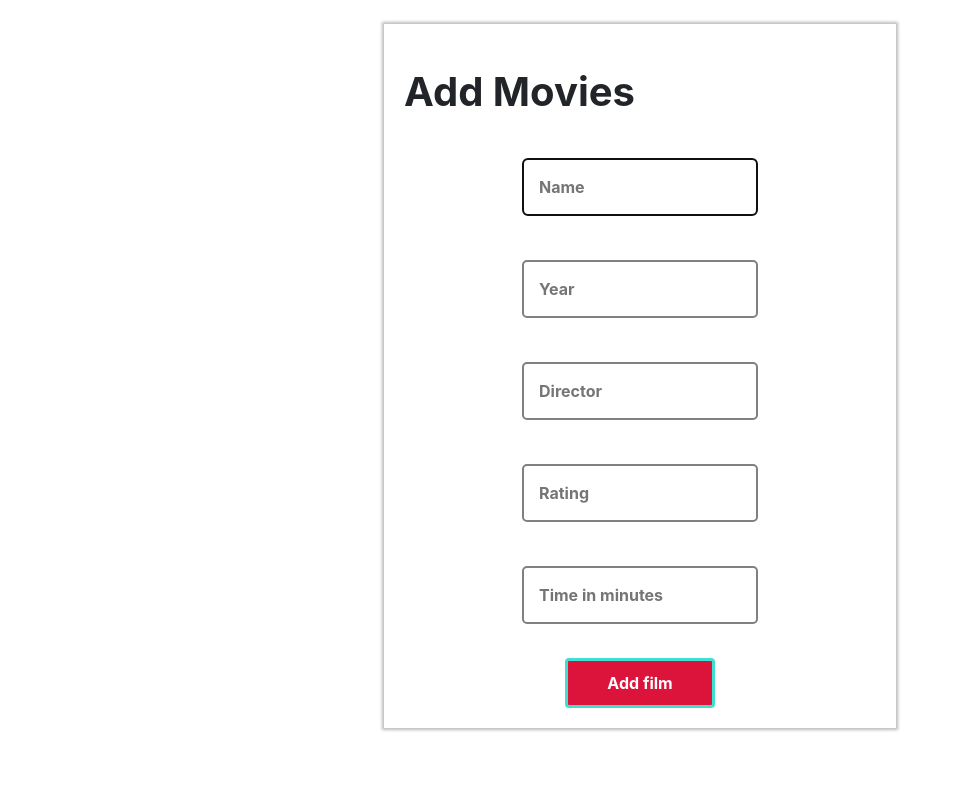
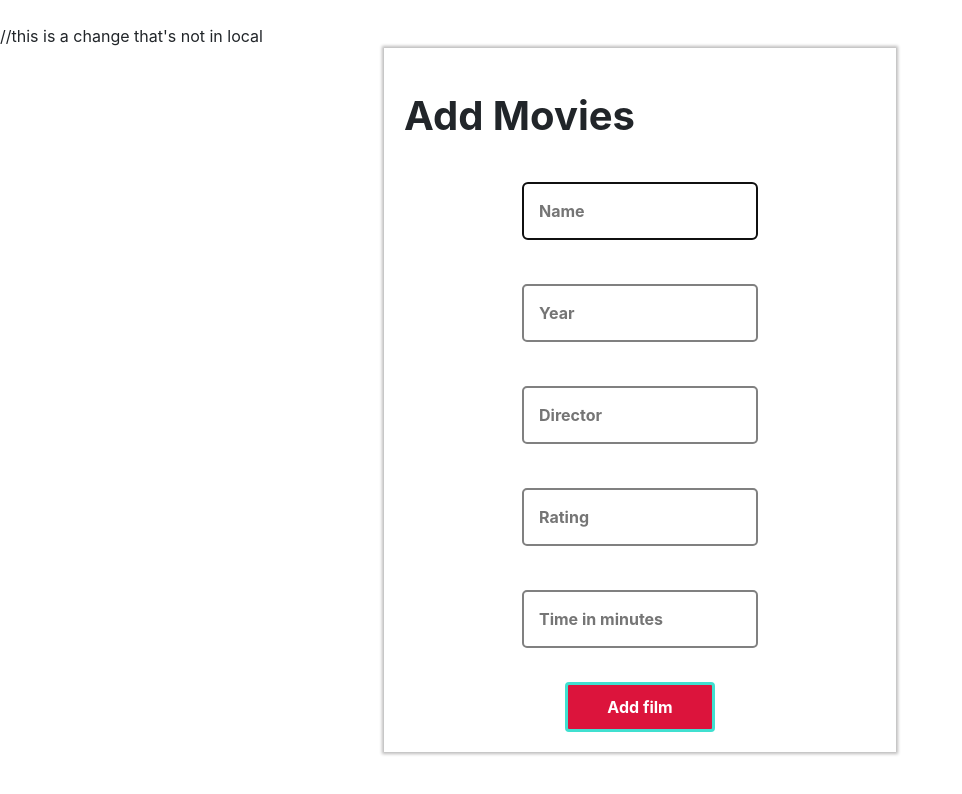
Before and after one commit to nickbetke/godspeed, a React (Create React App) app: page /add in a window 1280 px wide. Shown: the top 794 px of the page, without its empty margins (0-962 px from the left). Built offline with nearby package versions, Linux system fonts and the light colour scheme.

Commit message:
Update Add.js

```diff
--- a/src/Add.js
+++ b/src/Add.js
@@ -38,6 +38,7 @@ const Add = () =>{
     return(
             <div class='addbox'>
             <br/>
+            //this is a change that's not in local
             <div class='ad'>
                 <br/>
                 <h1 style={{fontWeight:'bold'}}>Add Movies</h1><br/>
```
